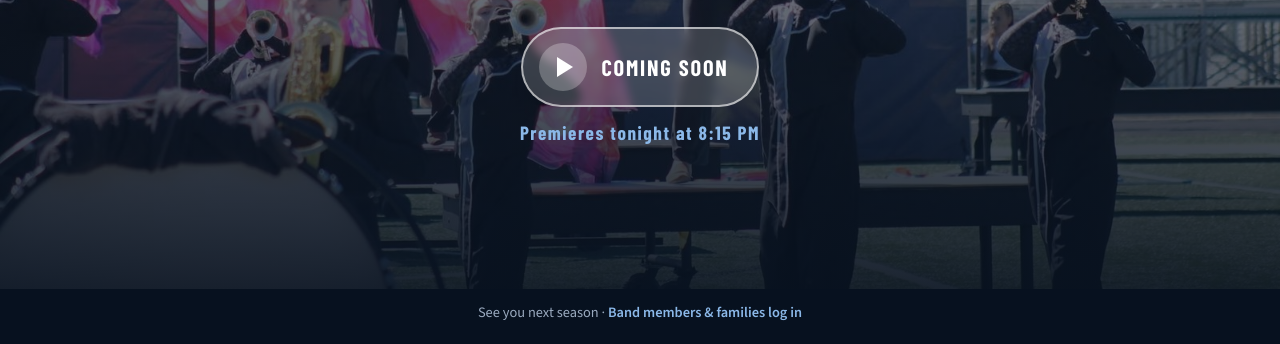
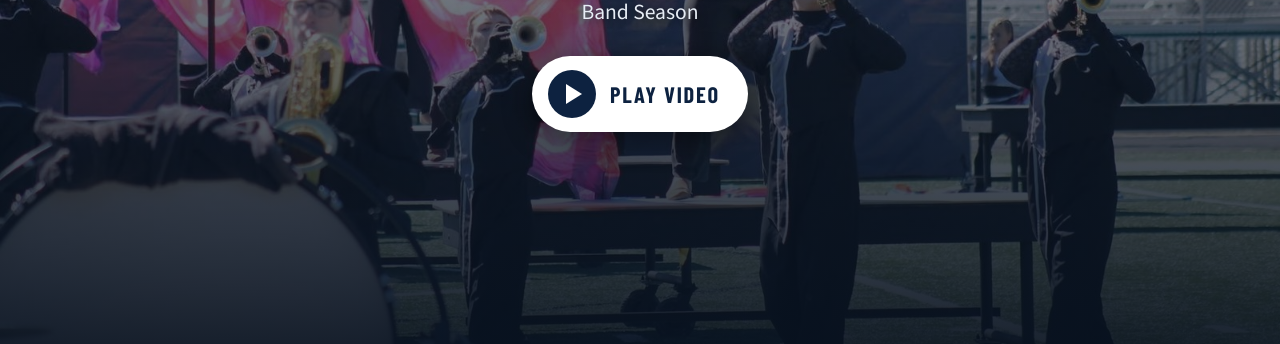
Before and after one commit to robertleitch/darby-band, a plain HTML site: page index.html in a window 1280 px wide. Shown: the part 456-800 px from the top of the page. Drawn offline with nearby package versions, Linux system fonts and the light colour scheme.

Commit message:
Update index.html

```diff
--- a/index.html
+++ b/index.html
@@ -51,12 +51,11 @@ footer a{color:var(--accent);font-weight:600;text-decoration:none}footer a:focus
  <div class="soon" id="soon" aria-live="polite"></div>
  <div class="player" id="player"></div>
 </main>
-<footer>See you next season · <a href="more.html">Band members &amp; families log in</a></footer>
 <script>
-(function(){var T=Date.parse("2026-11-16T20:15:00-05:00"),b=document.getElementById('play'),sn=document.getElementById('soon'),lab=b.lastChild;
-function upd(){var n=Date.now();if(n>=T){b.disabled=false;lab.nodeValue='Play video';sn.textContent='';b.setAttribute('aria-label','Play With Pride');return true}
+(function(){var T0=Date.parse("2026-11-16T17:15:00-05:00"),T=Date.parse("2026-11-16T20:15:00-05:00"),b=document.getElementById('play'),sn=document.getElementById('soon'),lab=b.lastChild;
+function upd(){var n=Date.now();if(n<T0||n>=T){b.disabled=false;lab.nodeValue='Play video';sn.textContent='';b.setAttribute('aria-label','Play With Pride');return true}
 b.disabled=true;lab.nodeValue='Coming soon';b.setAttribute('aria-label','Coming soon at 8:15 PM');var m=Math.ceil((T-n)/6e4),h=Math.floor(m/60);sn.textContent='Premieres tonight at 8:15 PM'+(m<=180?' \u00b7 '+(h?h+'h ':'')+(m%60)+'m':'');return false}
-if(!upd()){var iv=setInterval(function(){if(upd())clearInterval(iv)},15000)}})();
+upd();var iv=setInterval(function(){if(!document.body.classList.contains('on'))upd();if(Date.now()>=T)clearInterval(iv)},15000);})();
 (function(){var V="1247396179";var b=document.getElementById('play'),p=document.getElementById('player');
 b.addEventListener('click',function(){p.innerHTML='<iframe src="https://player.vimeo.com/video/'+V+'?h=d6e086e20e&autoplay=1&autopause=0&title=0&byline=0&portrait=0&dnt=1" allow="autoplay; fullscreen; picture-in-picture; encrypted-media" referrerpolicy="strict-origin-when-cross-origin" allowfullscreen title="With Pride: a look back at the 2026 Marching Band Season"></iframe>';document.body.classList.add('on');try{window.goatcounter&&goatcounter.count({path:'play-with-pride',event:true})}catch(e){}});})();
 </script>
```
